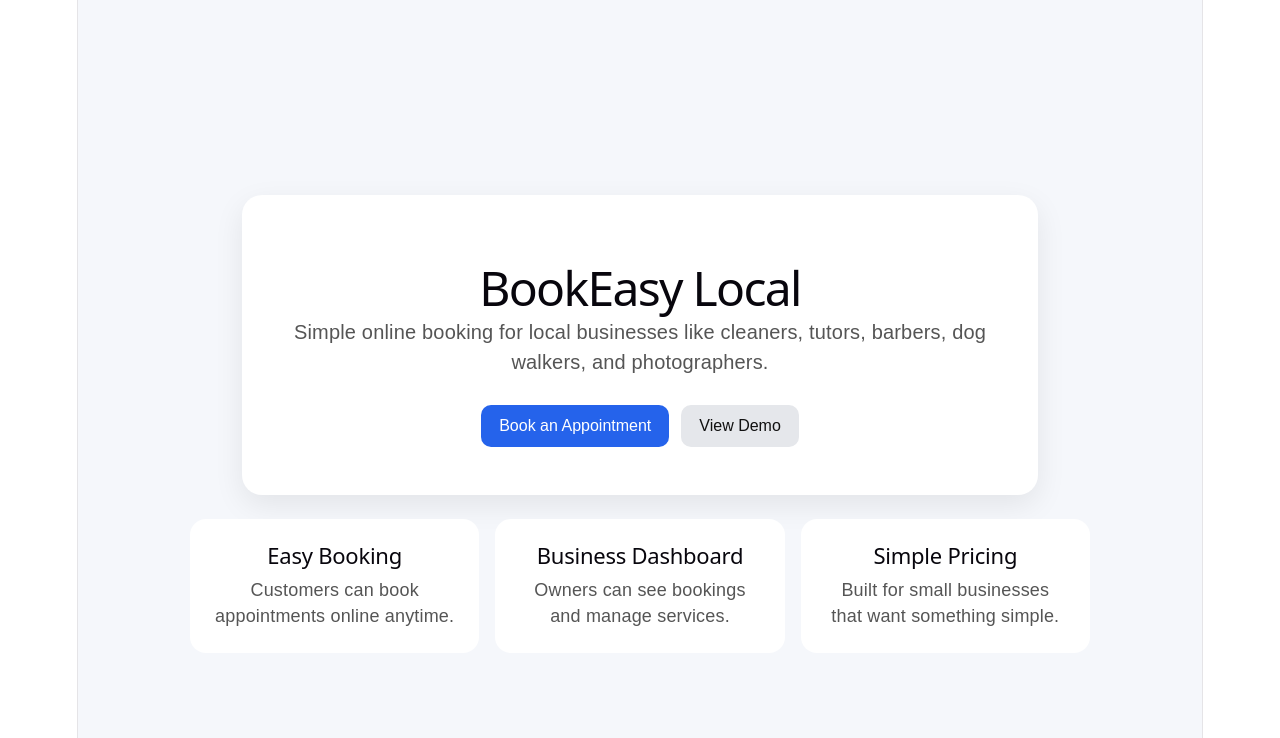
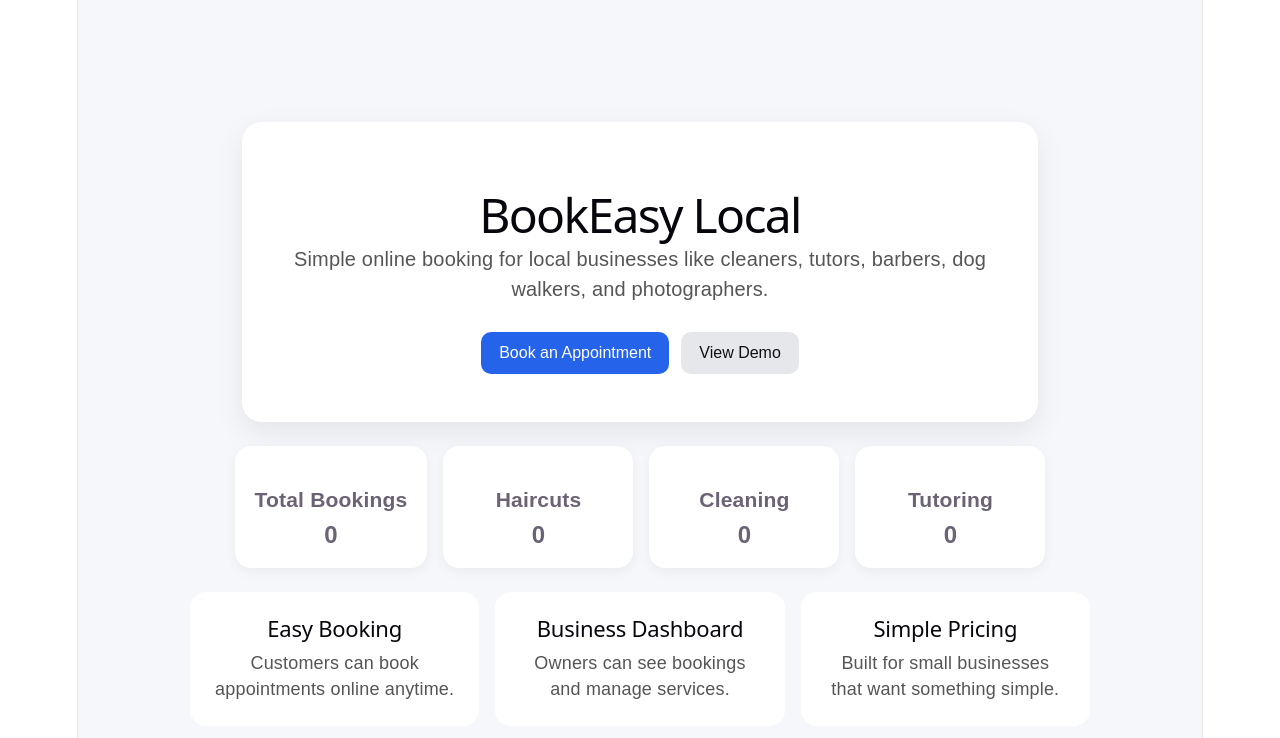
Before and after one commit to jbloch100/bookeasy-local, a React (Vite) app: page / in a window 1280 px wide. Shown: the top 738 px of the page. Built offline with nearby package versions, Linux system fonts and the light colour scheme.

Commit message:
Added booking dashboard statistics

```diff
--- a/src/App.css
+++ b/src/App.css
@@ -122,3 +122,29 @@ button {
   font-weight: bold;
   text-align: center;
 }
+
+.stats {
+  display: flex;
+  gap: 16px;
+  margin-top: 24px;
+  flex-wrap: wrap;
+  justify-content: center;
+}
+
+.stat-card {
+  background: white;
+  padding: 20px;
+  border-radius: 16px;
+  min-width: 150px;
+  text-align: center;
+  box-shadow: 0 4px 12px rgba(0, 0, 0, 0.05);
+}
+
+.stat-card h3 {
+  margin-bottom: 8px;
+}
+
+.stat-card p {
+  font-size: 24px;
+  font-weight: bold;
+}
--- a/src/App.tsx
+++ b/src/App.tsx
@@ -102,6 +102,20 @@ function App() {
     booking.name.toLowerCase().includes(searchTerm.toLowerCase())
   );
 
+  const totalBookings = bookings.length;
+
+  const haircutBookings = bookings.filter(
+    (booking) => booking.service === "Haircut"
+  ).length;
+
+  const cleaningBookings = bookings.filter(
+    (booking) => booking.service === "Cleaning"
+  ).length;
+
+  const tutoringBookings = bookings.filter(
+    (booking) => booking.service === "Tutoring"
+  ).length;
+
   return (
     <main className="page">
       <section className="hero">
@@ -198,6 +212,28 @@ function App() {
         </section>
       )}
 
+      <section className="stats">
+        <div className="stat-card">
+          <h3>Total Bookings</h3>
+          <p>{totalBookings}</p>
+        </div>
+
+        <div className="stat-card">
+          <h3>Haircuts</h3>
+          <p>{haircutBookings}</p>
+        </div>
+
+        <div className="stat-card">
+          <h3>Cleaning</h3>
+          <p>{cleaningBookings}</p>
+        </div>
+
+        <div className="stat-card">
+          <h3>Tutoring</h3>
+          <p>{tutoringBookings}</p>
+        </div>
+      </section>
+
       {bookings.length > 0 && (
         <section className="booking-list">
           <h2>Saved Bookings</h2>
```
